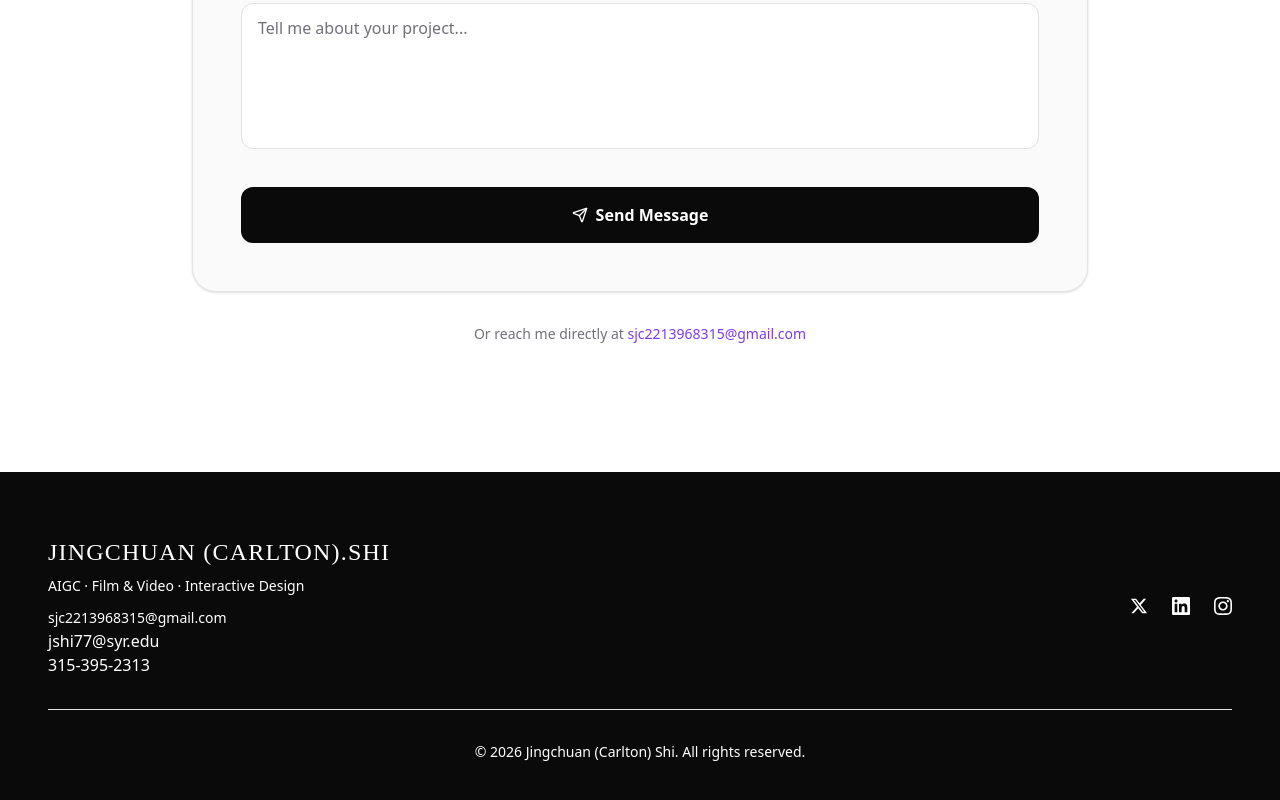
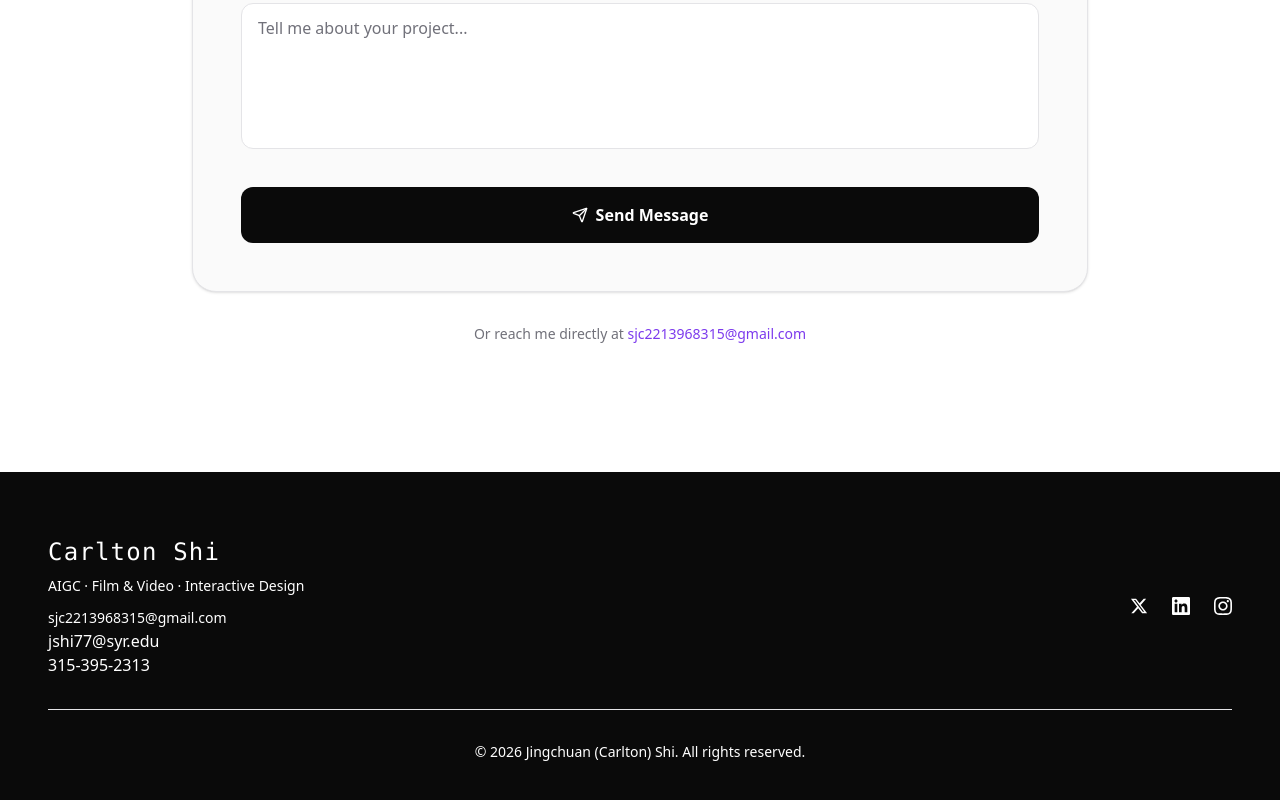
Before and after one commit to Carlton0209/Carlton-Shi-s-Portfolio, a React (Vite) app: page / in a window 1280 px wide. Shown: the part 4293-5093 px from the top of the page. Built offline with nearby package versions, Linux system fonts and the light colour scheme; a web font is replaced by a local one.

Commit message:
Update Footer.tsx

```diff
--- a/src/components/Footer.tsx
+++ b/src/components/Footer.tsx
@@ -25,8 +25,8 @@ export function Footer() {
         <div className="flex flex-col md:flex-row justify-between items-center gap-8">
           <div>
             {/* Brand / Name */}
-            <div className="font-bagel text-background text-2xl tracking-wider mb-2">
-              JINGCHUAN (CARLTON).SHI
+            <div className="font-mono text-background text-2xl tracking-wider mb-2">
+              Carlton Shi
             </div>
 
             {/* Tagline */}
```
